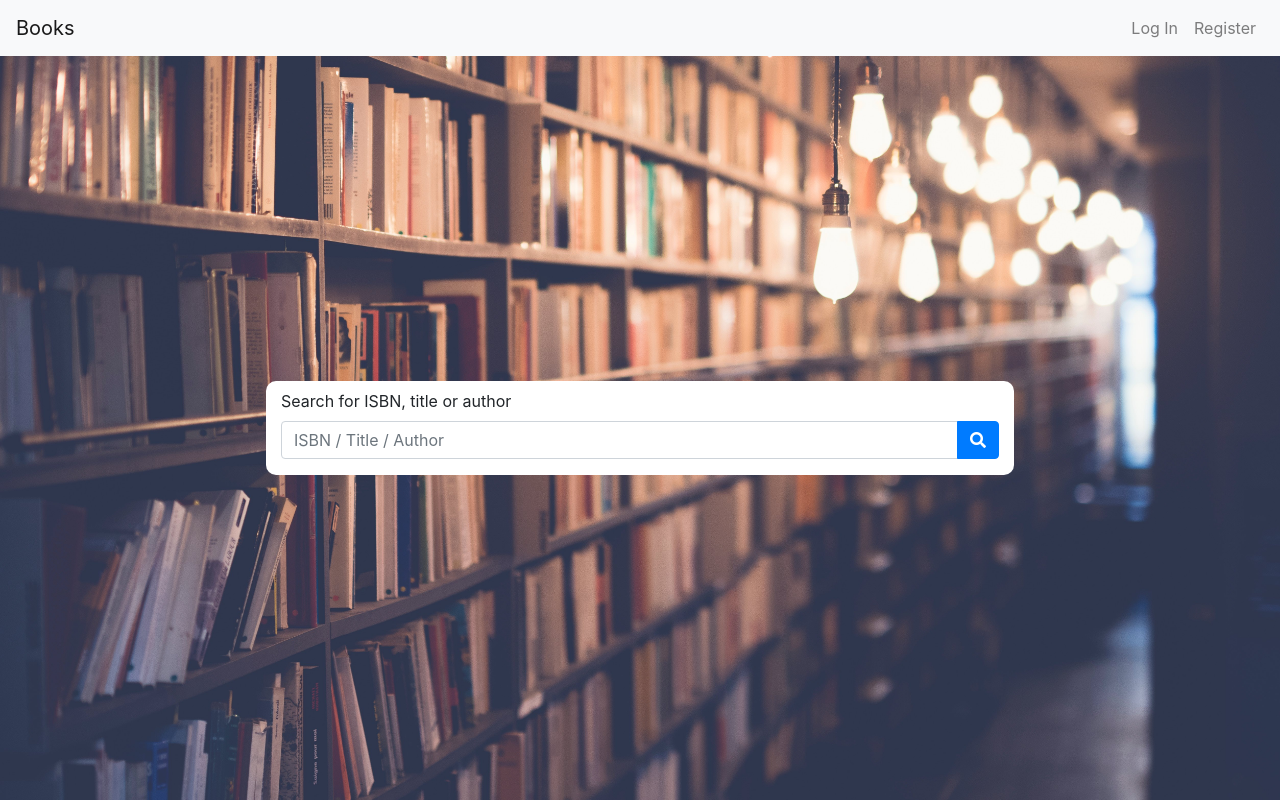
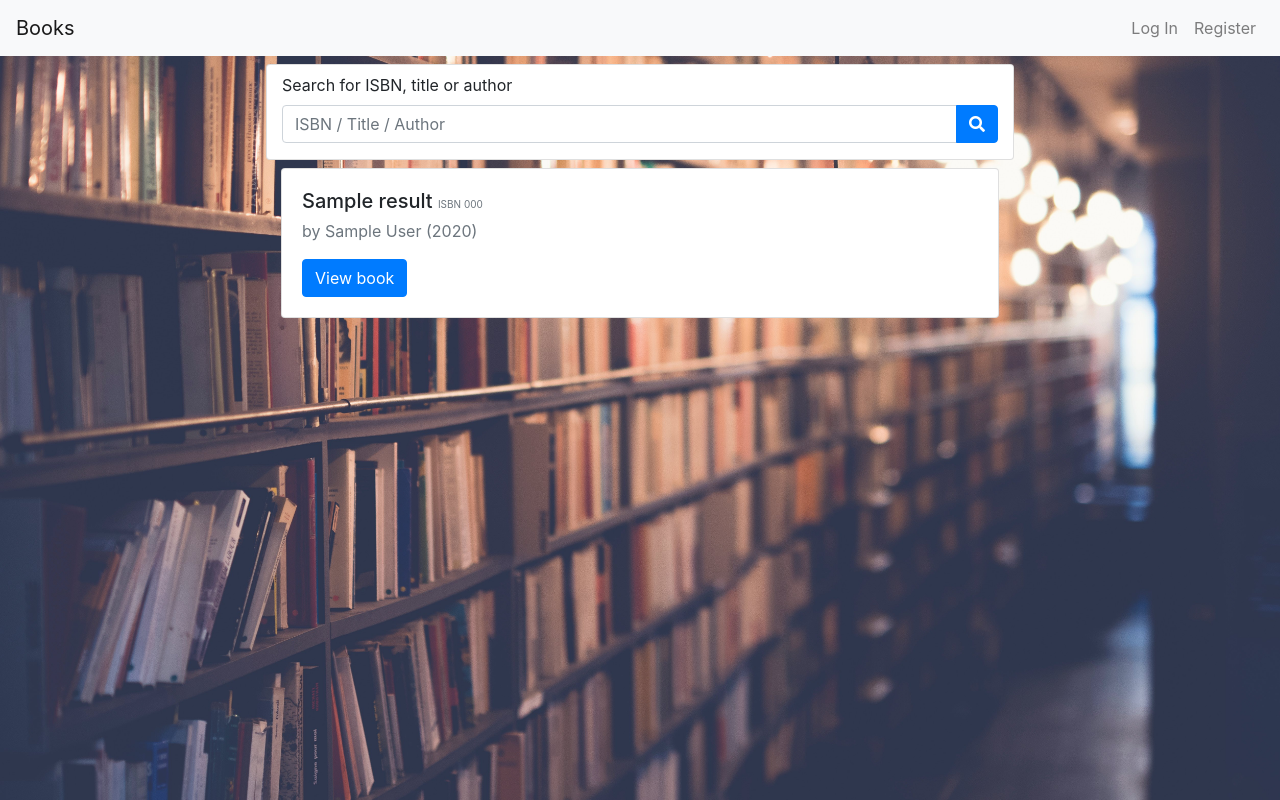
Before and after one commit to tsilvap/books, a Flask app: template templates/index.html in a window 1280 px wide. Run offline with Flask 2, Linux system fonts and the light colour scheme; the template is opened without the code that fills it: most values are stand-ins (such as "Sample title", 1, 10 or a date in 2020); some libraries are stand-ins or nearby versions.

Commit message:
Implement search and refactor layouts

```diff
--- a/application.py
+++ b/application.py
@@ -29,6 +29,25 @@ engine = create_engine(os.getenv("DATABASE_URL"))
 db = scoped_session(sessionmaker(bind=engine))
 
 # Helper functions
+def get_search_results(search_term):
+    """Get books from database based on a search term.
+
+    Return all books that contain search_term in their ISBN, author name
+    or title, regardless of letter case.
+    """
+    results = db.execute(
+        """
+        SELECT * FROM books WHERE
+            lower(isbn) LIKE :search_term
+            OR lower(author) LIKE :search_term
+            OR lower(title) LIKE :search_term
+        """,
+        {"search_term": f"%{search_term.lower()}%"},
+    ).fetchall()
+
+    return results
+
+
 def username_already_in_use(username):
     """Return whether username is already in use."""
     username_in_database = db.execute(
@@ -83,13 +102,14 @@ def register_user(username, email, password):
 @app.route("/")
 def index():
     """Index / search page."""
-    return render_template("index.html")
+    search_term = request.args.get("q")
+    results = None
+    if search_term:
+        results = get_search_results(search_term)
+        for result in results:
+            print(type(result))
 
-
-@app.route("/search/<search_term>")
-def search():
-    """Search results page."""
-    pass
+    return render_template("index.html", results=results)
 
 
 @app.route("/register", methods=["GET", "POST"])
--- a/static/css/index.css
+++ b/static/css/index.css
@@ -4,8 +4,6 @@
   background-position: center;
 }
 
-.darker-bg {
-  background-color: white;
-  border-radius: 10px;
-  padding-top: 0.5em;
+.card-isbn {
+  font-size: 0.5em;
 }
--- a/templates/index.html
+++ b/templates/index.html
@@ -5,16 +5,21 @@
 {% endblock %}
 
 {% block body %}
-  <div class="row flex-grow-1 align-self-center">
-    <div class="col-12 col-lg-8 mx-auto darker-bg">
-      <form action="{{ url_for('index') }}" method="post">
+  {% if results %}
+    <div class="row">
+  {% else %}
+    <div class="row align-items-center h-100">
+  {% endif %}
+
+      <div class="col-12 col-lg-8 mx-auto card pt-2 mt-2">
+        <form action="{{ url_for('index') }}" method="get">
           <div class="form-group">
             <label for="search">Search for ISBN, title or author</label>
               <div class="input-group">
                 <input type="text"
                         class="form-control"
                         id="search"
-                     name="search"
+                        name="q"
                         placeholder="ISBN / Title / Author">
                 <div class="input-group-append">
                   <button class="btn btn-primary" type="submit"><i class="fas fa-search"></i></button>
@@ -23,5 +28,27 @@
           </div>
         </form>
       </div>
+    </div> <!-- Close row -->
+
+    {% if results %}
+      {% for result in results %}
+        <div class="row">
+          <div class="col-12 col-lg-8 mx-auto pt-2">
+            <div class="card">
+              <div class="card-body">
+                <h5 class="card-title">
+                  {{ result['title'] }} <small class="card-isbn text-muted">ISBN {{ result['isbn'] }}</small>
+                </h5>
+                <div class="card-subtitle text-muted mb-3">
+                  by {{ result['author'] }} ({{ result['year'] }})
+                </div>
+                <a href="#" class="btn btn-primary">View book</a>
+              </div>
+            </div>
+          </div>
+        </div>
+      {% endfor %}
+    {% endif %}
+
   </div>
 {% endblock %}
--- a/templates/layout.html
+++ b/templates/layout.html
@@ -44,7 +44,7 @@
         </div>
       </nav>
 
-      <div class="container d-flex flex-grow-1 content">
+      <div class="container flex-grow-1 content">
         {% block body %}{% endblock %}
       </div>
     </div>
--- a/templates/login.html
+++ b/templates/login.html
@@ -1,9 +1,8 @@
 {% extends "layout.html" %}
 
 {% block body %}
-  <div class="row flex-grow-1 justify-content-center">
+  <div class="row justify-content-center">
     <div class="col-12 col-md-8 col-xl-6 my-4">
-
       {% with messages = get_flashed_messages(with_categories=True) %}
         {% if messages %}
           {% for category, message in messages %}
--- a/templates/register.html
+++ b/templates/register.html
@@ -1,9 +1,8 @@
 {% extends "layout.html" %}
 
 {% block body %}
-  <div class="row flex-grow-1 justify-content-center">
+  <div class="row justify-content-center">
     <div class="col-12 col-md-8 col-xl-6 my-4">
-
       {% with messages = get_flashed_messages(with_categories=True) %}
         {% if messages %}
           {% for category, message in messages %}
```
Lines whose indentation alone changed are shown as unchanged.
